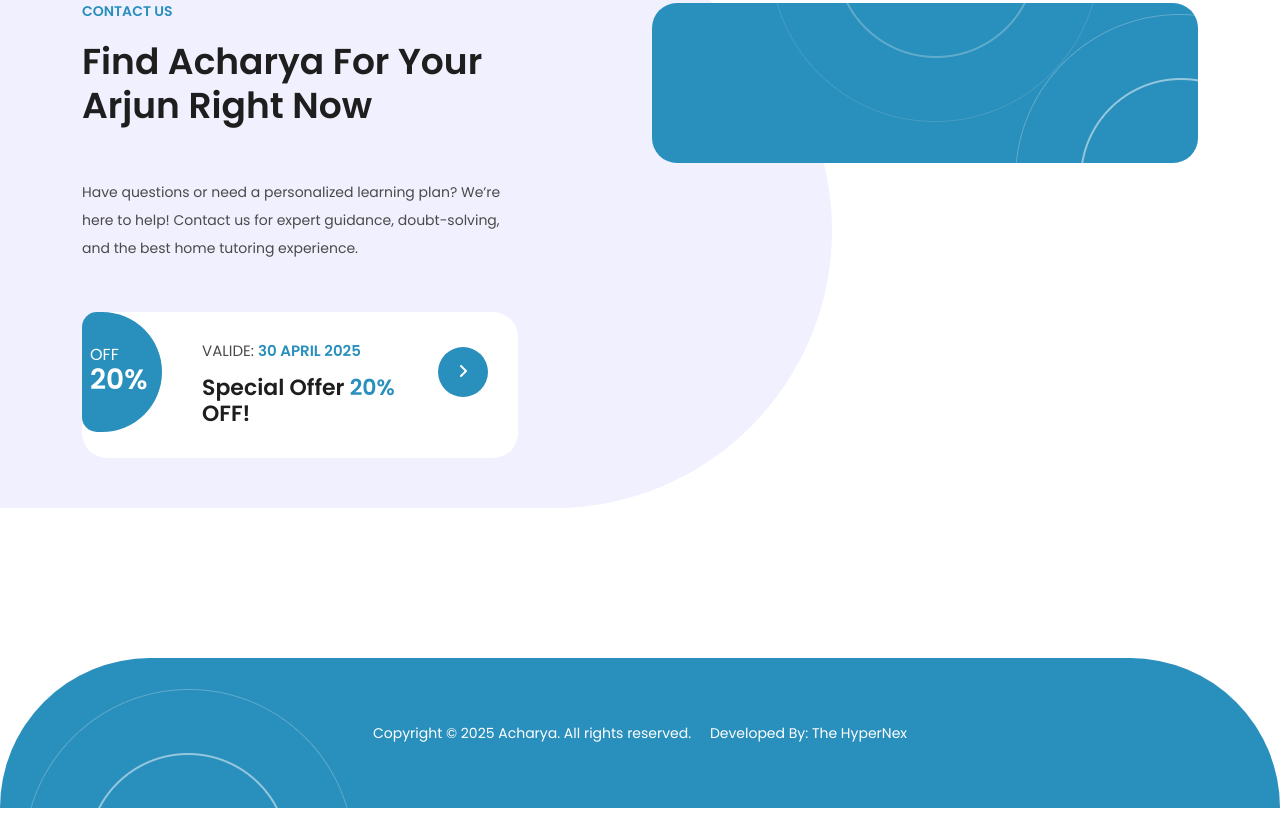
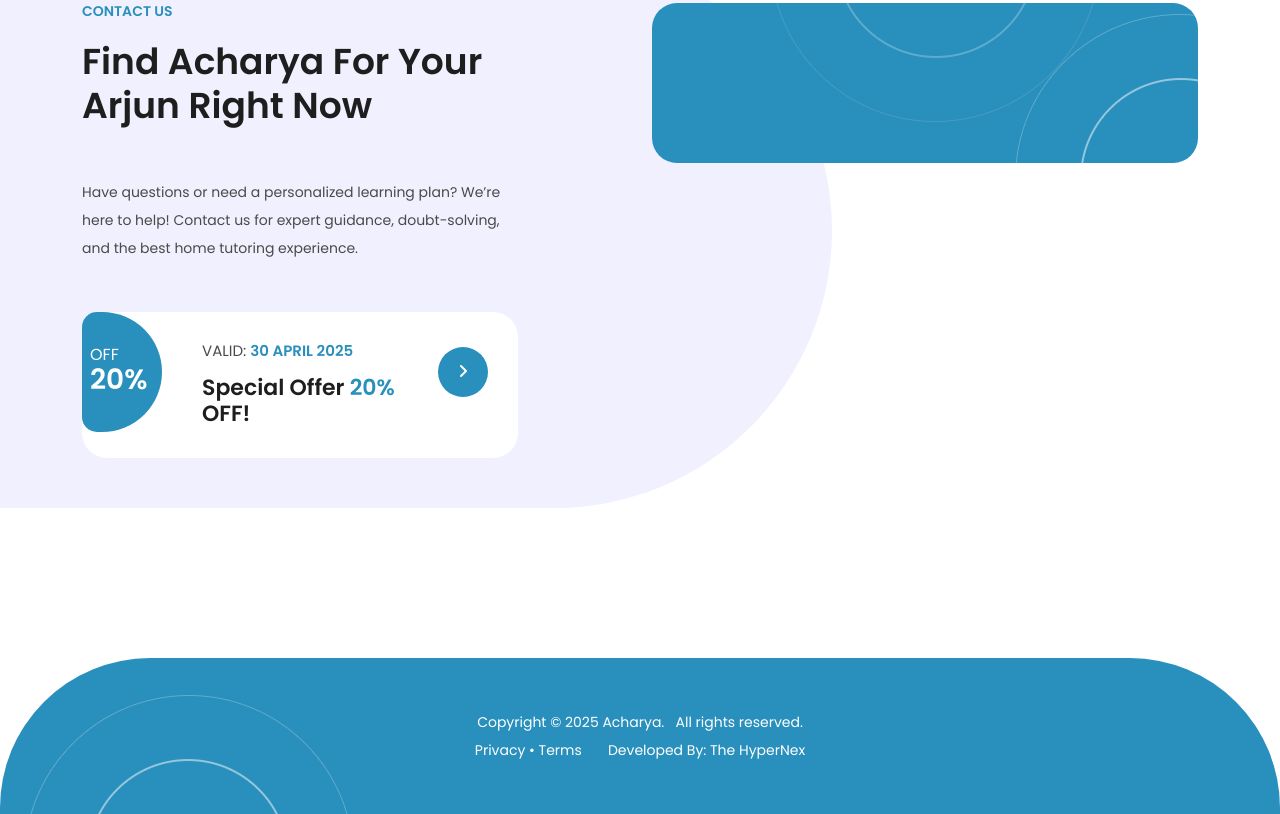
Before and after one commit to acharya-official/acharya, a plain HTML site: page index.html in a window 1280 px wide. Shown: the part 6130-6944 px from the top of the page. Drawn offline with nearby package versions, Linux system fonts and the light colour scheme; a script that the page names is missing.

Commit message:
added privacy & terms

```diff
--- a/assets/css/templatemo-scholar.css
+++ b/assets/css/templatemo-scholar.css
@@ -1648,7 +1648,7 @@ footer {
 
 footer p {
   text-align: center;
-  line-height: 150px;
+  /* line-height: 150px; */
   color: #fff;
   font-weight: 400;
 }
--- a/index.html
+++ b/index.html
@@ -604,7 +604,7 @@
               doubt-solving, and the best home tutoring experience.</p>
             <div class="special-offer">
               <span class="offer">off<br><em>20%</em></span>
-              <h6>Valide: <em>30 April 2025</em></h6>
+              <h6>Valid: <em>30 April 2025</em></h6>
               <h4>Special Offer <em>20%</em> OFF!</h4>
               <a href="#register"><i class="fa fa-angle-right"></i></a>
             </div>
@@ -623,9 +623,14 @@
 
   <footer>
     <div class="container">
-      <div class="col-lg-12">
-        <p>Copyright © 2025 Acharya. All rights reserved. &nbsp;&nbsp;&nbsp; Developed By: <a
-            href="https://www.thehypernex.com" rel="" target="_blank">The HyperNex</a> </p>
+      <div class="col-lg-12" style="padding-top: 50px; padding-bottom: 50px;">
+        <p>Copyright © 2025 Acharya. &nbsp;
+          All rights reserved.
+        </p>
+        <p>
+          <a href="assets/docs/PRIVACY POLICY - ACHARYA.pdf" target="_blank">Privacy</a> &bull;
+          <a href="assets/docs/TERMS OF USE - ACHARYA.pdf" target="_blank">Terms</a> &nbsp; &nbsp; &nbsp;
+          Developed By: <a href="https://www.thehypernex.com" rel="" target="_blank">The HyperNex</a> </p>
       </div>
     </div>
   </footer>
```
Also changed, not shown: 2 other files.
